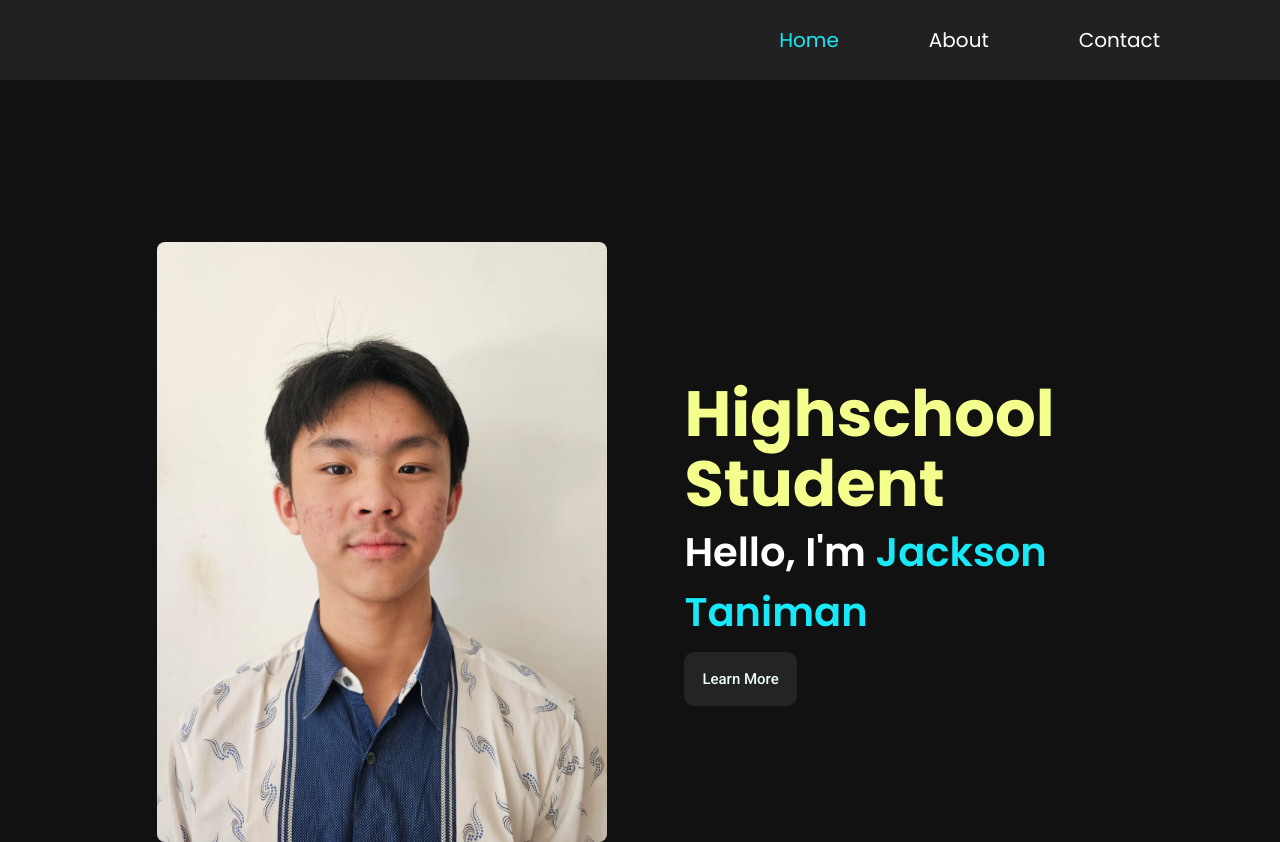
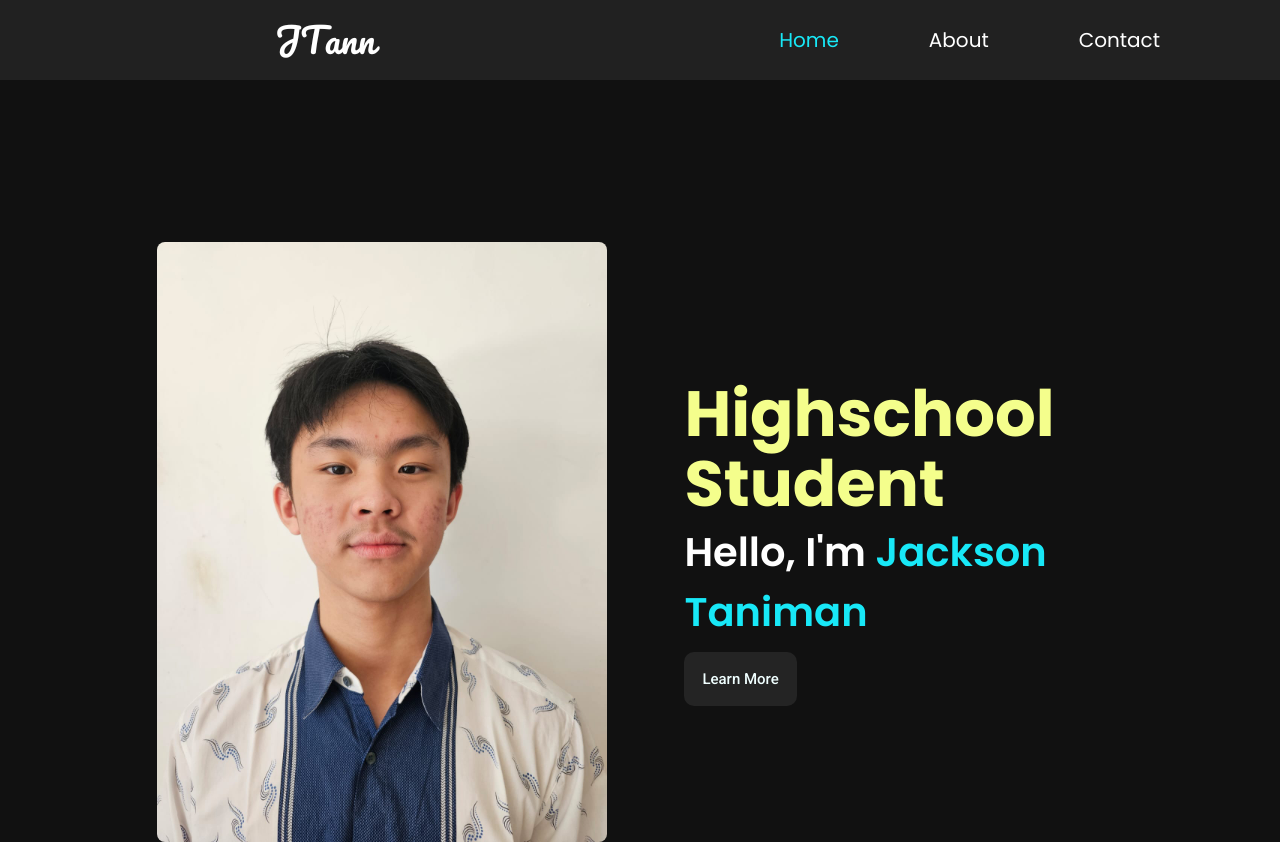
Before and after one commit to JackTan627/Portfolio-Website, a plain HTML site: page index.html in a window 1280 px wide. Shown: the top 842 px of the page. Drawn offline with Linux system fonts and the light colour scheme; a web font is replaced by a local one.

Commit message:
Update index.html

```diff
--- a/index.html
+++ b/index.html
@@ -12,7 +12,7 @@
     <body>
         <header>
             <nav class="navig">
-                <img src="/Portfolio-Website/blob/main/Images/Logo.png" class="logo">
+                <img src="https://github.com/JackTan627/Portfolio-Website/blob/main/Images/Logo.png" class="logo">
                 <ul>
                     <li><a href="index.html" class="active">Home</a></li>
                     <li><a href="about.html">About</a></li>
```
